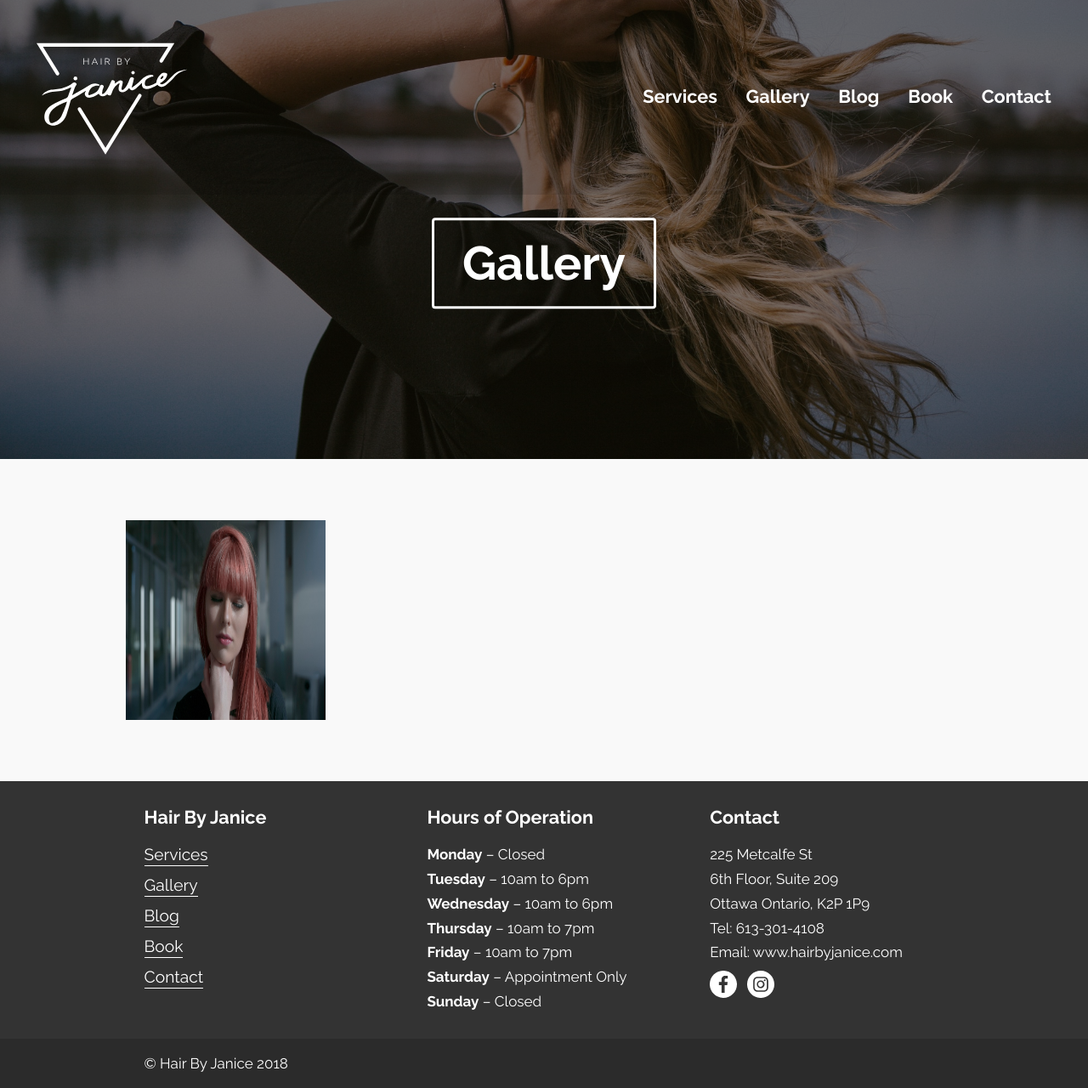
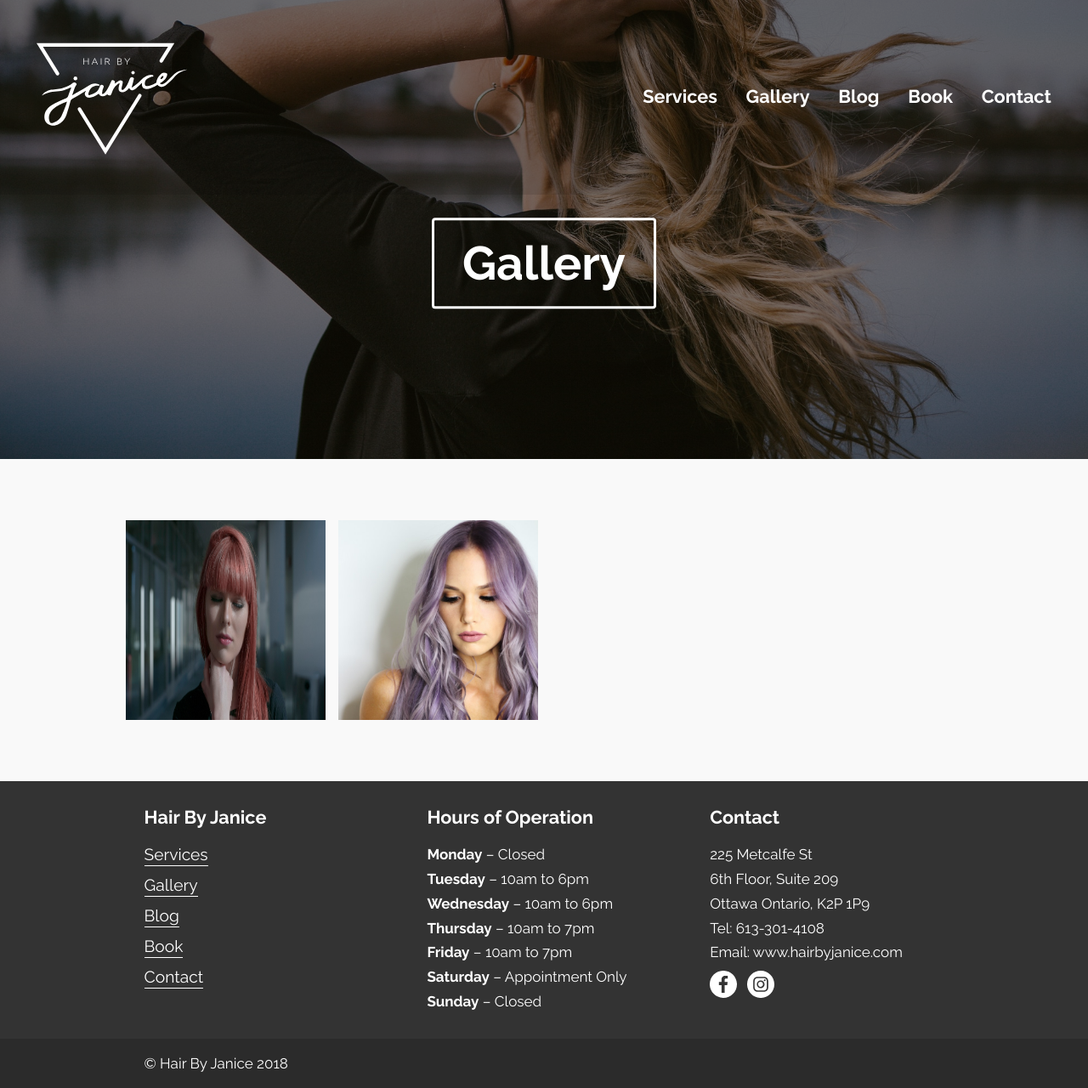
Before and after one commit to Dorsey2121/hair-by-janice, a Jekyll site: the page built from gallery.html, in a window 1280 px wide. Shown: the whole page at 85% size. Built offline with Jekyll 4.4.1, drawn with Linux system fonts in a browser that asks for light colours.

Commit message:
Update Gallery “gallery”

```diff
--- a/_data/gallery.yml
+++ b/_data/gallery.yml
@@ -1,3 +1,5 @@
 gallery:
   - alttext: Girl with red hair
     image: /images/uploads/image-2.jpg
+  - alttext: purple
+    image: /images/uploads/image-1.jpg
```
